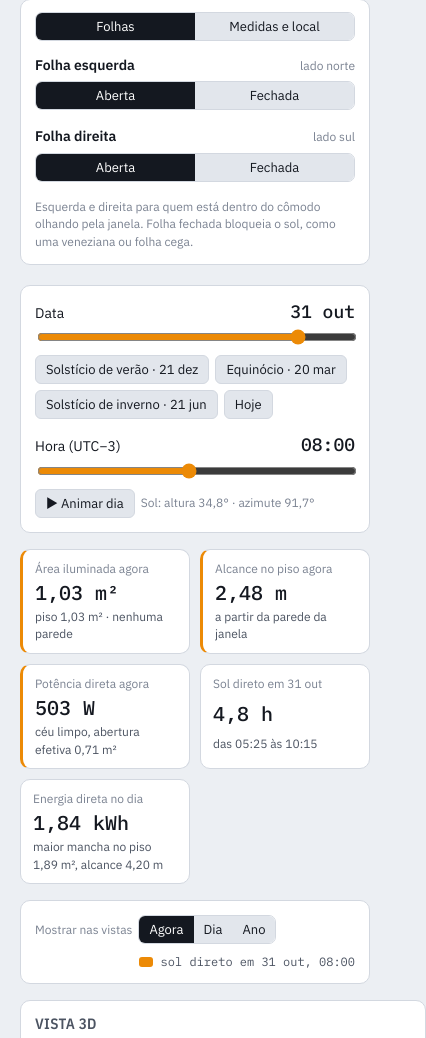
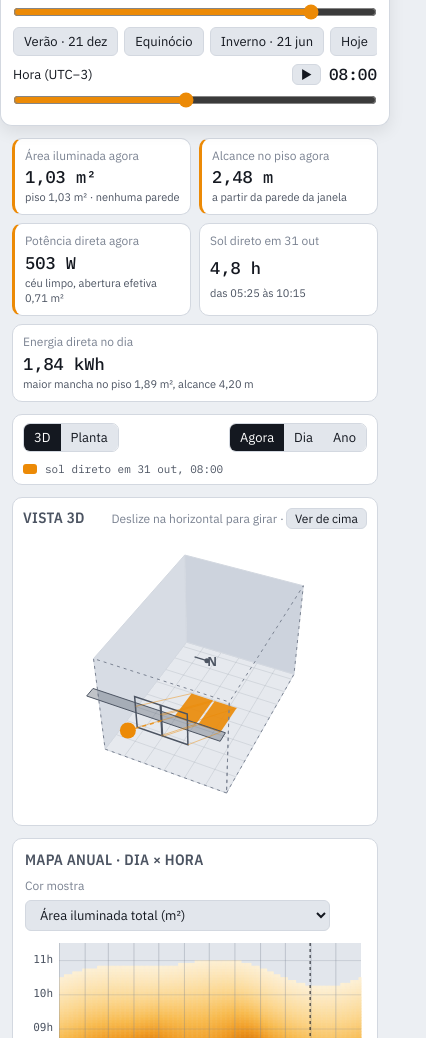
Before and after one commit to agamemnon140/insolacao-comodo, a plain HTML site: page index.html in a window 390 px wide. Shown: the part 116-1154 px from the top of the page, 426 px wide, since content can reach past the window. Drawn offline with nearby package versions, Linux system fonts and the light colour scheme.

Commit message:
Layout para celular: controles fixos no topo, vistas 3D/planta alternáveis, gráficos sem estouro de largura
Co-Authored-By: Claude Opus 5.5 <noreply@anthropic.com>
Claude-Session: https://claude.ai/code/session_01LibDBUrx9FFgk6AfCSiQcJ

```diff
--- a/index.html
+++ b/index.html
@@ -83,8 +83,13 @@ button.play{min-width:84px}
 .views{display:grid;grid-template-columns:minmax(0,1fr) minmax(0,1fr);gap:16px}
 .vhead{display:flex;flex-wrap:wrap;justify-content:space-between;align-items:center;gap:8px;margin-bottom:8px}
 .hint{font-size:12px;color:var(--ink-3)}
-canvas{display:block;touch-action:none}
-#c3d{cursor:grab}
+canvas{display:block}
+.cvw{min-width:0;overflow:hidden}
+#c3d{cursor:grab;touch-action:pan-y}
+button,select{touch-action:manipulation}
+button.mini{font-size:12px;padding:2px 8px;margin-left:2px}
+.presets{margin-top:4px}
+.short,.mobonly,.seg.mobonly{display:none}
 #c3d:active{cursor:grabbing}
 .legend{display:flex;align-items:center;gap:8px;font:12px var(--font-mono);color:var(--ink-2);margin-top:8px}
 .legend .bar{flex:0 1 220px;height:10px;border-radius:5px}
@@ -112,8 +117,41 @@ canvas{display:block;touch-action:none}
 .modebar .legend span{white-space:nowrap}
 @media (max-width:980px){
   .wrap{grid-template-columns:1fr}
-  aside{position:static}
+  aside{position:static;order:2}
+  main{order:1}
   .views,.charts,.ctl{grid-template-columns:1fr}
+}
+@media (max-width:720px){
+  body{font-size:13px}
+  .wrap{padding:10px 12px 28px;gap:12px}
+  main{gap:12px}
+  header{gap:2px}
+  h1{font-size:22px}
+  .sub{font-size:12px}
+  .card{padding:12px}
+  .short{display:inline}.long,.deskonly{display:none}
+  .mobonly,.seg.mobonly{display:inline-flex}
+  .ctlcard{position:sticky;top:0;z-index:5;margin:0 -12px;border-radius:0 0 12px 12px;border-top:0;padding:8px 12px 10px;box-shadow:0 6px 16px rgba(0,0,0,.08)}
+  .ctl{gap:6px}
+  .sl{gap:0}
+  .sl .val{font-size:16px}
+  input[type=range]{height:30px;margin:0}
+  .presets{flex-wrap:nowrap;overflow-x:auto;scrollbar-width:none;margin-top:0;padding-bottom:2px}
+  .presets::-webkit-scrollbar{display:none}
+  .presets button,.presets .hint{flex:0 0 auto;white-space:nowrap}
+  .tiles{grid-template-columns:1fr 1fr;gap:8px}
+  .tile{padding:8px 10px}
+  .tile .v{font-size:17px}
+  .tile .d{font-size:11px}
+  .tile:last-child:nth-child(odd){grid-column:1/-1}
+  .modebar{padding:8px 10px}
+  .playrow{display:none}
+  .sl .top .pm{display:inline-flex;align-items:center;gap:8px}
+  .modebar .legend{flex-basis:100%;justify-content:flex-start;font-size:11px}
+  .views .card{padding:10px}
+  .views.show-plan .v3d,.views:not(.show-plan) .vplan{display:none}
+  .vhead{margin-bottom:4px}
+  .notes ul{padding-left:16px}
 }
 @media (prefers-reduced-motion: reduce){ .tip{transition:none} }
 </style>
@@ -122,7 +160,7 @@ canvas{display:block;touch-action:none}
 <div class="wrap">
   <header>
     <h1>Insolação do cômodo</h1>
-    <span class="sub">Janela voltada a leste em Valinhos (SP) · sol direto que entra pela janela, dia a dia, ao longo de 2026</span>
+    <span class="sub">Janela a leste em Valinhos (SP) · sol direto que entra pela janela ao longo de 2026</span>
   </header>
 
   <aside>
@@ -180,22 +218,22 @@ canvas{display:block;touch-action:none}
   </aside>
 
   <main>
-    <div class="card">
+    <div class="card ctlcard" id="ctlCard">
       <div class="ctl">
         <div class="sl">
           <div class="top"><label for="sDay">Data</label><span class="val" id="vDay">31 out</span></div>
           <input id="sDay" type="range" min="1" max="365" step="1" value="304">
-          <div class="row" style="margin-top:4px">
-            <button data-doy="355" type="button">Solstício de verão · 21 dez</button>
-            <button data-doy="79" type="button">Equinócio · 20 mar</button>
-            <button data-doy="172" type="button">Solstício de inverno · 21 jun</button>
+          <div class="row presets">
+            <button data-doy="355" type="button"><span class="long">Solstício de verão · </span><span class="short">Verão · </span>21 dez</button>
+            <button data-doy="79" type="button">Equinócio<span class="long"> · 20 mar</span></button>
+            <button data-doy="172" type="button"><span class="long">Solstício de inverno · </span><span class="short">Inverno · </span>21 jun</button>
             <button data-doy="304" type="button">Hoje</button>
           </div>
         </div>
         <div class="sl">
-          <div class="top"><label for="sMin">Hora (UTC−3)</label><span class="val" id="vMin">08:00</span></div>
+          <div class="top"><label for="sMin">Hora (UTC−3)</label><span class="pm"><button type="button" class="mini mobonly" id="bPlayM" aria-label="Animar o dia">▶</button><span class="val" id="vMin">08:00</span></span></div>
           <input id="sMin" type="range" min="240" max="1200" step="1" value="480">
-          <div class="row" style="margin-top:4px">
+          <div class="row presets playrow">
             <button id="bPlay" class="play" type="button">▶ Animar dia</button>
             <span class="hint" id="sunInfo"></span>
           </div>
@@ -206,8 +244,12 @@ canvas{display:block;touch-action:none}
     <div class="tiles" id="tiles"></div>
 
     <div class="card modebar">
+      <div class="seg mobonly" role="group" aria-label="Vista">
+        <button type="button" data-view="3d" class="on">3D</button>
+        <button type="button" data-view="plan">Planta</button>
+      </div>
       <div class="row">
-        <span class="hint">Mostrar nas vistas</span>
+        <span class="hint deskonly">Mostrar nas vistas</span>
         <div class="seg" role="group" aria-label="O que as vistas mostram">
           <button type="button" data-mode="instant" class="on">Agora</button>
           <button type="button" data-mode="day">Dia</button>
@@ -216,14 +258,14 @@ canvas{display:block;touch-action:none}
       </div>
       <div class="legend" id="planLegend"></div>
     </div>
-    <div class="views">
-      <div class="card">
-        <div class="vhead"><h2>Vista 3D</h2><span class="hint">Arraste para girar · paredes voltadas para você ficam ocultas</span></div>
-        <canvas id="c3d" aria-label="Vista 3D do cômodo com a mancha de sol"></canvas>
+    <div class="views" id="views">
+      <div class="card v3d">
+        <div class="vhead"><h2>Vista 3D</h2><span class="hint"><span class="deskonly">Arraste para girar · </span><span class="mobonly">Deslize na horizontal para girar · </span><button type="button" id="bTop" class="mini">Ver de cima</button></span></div>
+        <div class="cvw"><canvas id="c3d" aria-label="Vista 3D do cômodo com a mancha de sol"></canvas></div>
       </div>
-      <div class="card">
+      <div class="card vplan">
         <div class="vhead"><h2>Planta rebatida</h2><span class="hint">Paredes abertas para fora; a borda junto ao piso é o rodapé</span></div>
-        <canvas id="cPlan" aria-label="Planta do cômodo com paredes rebatidas"></canvas>
+        <div class="cvw"><canvas id="cPlan" aria-label="Planta do cômodo com paredes rebatidas"></canvas></div>
       </div>
     </div>
 
@@ -239,14 +281,14 @@ canvas{display:block;touch-action:none}
           </select>
         </div>
       </div>
-      <div><canvas id="cHeat" aria-label="Mapa anual de insolação por dia e hora"></canvas></div>
+      <div class="cvw"><canvas id="cHeat" aria-label="Mapa anual de insolação por dia e hora"></canvas></div>
       <div class="legend" id="heatLegend"></div>
-      <div class="hint" style="margin-top:4px">Clique no mapa para ir até aquele dia e horário. Faixa cinza = sem sol direto.</div>
+      <div class="hint" style="margin-top:4px">Toque ou clique no mapa para ir até aquele dia e horário. Faixa cinza = sem sol direto.</div>
     </div>
 
     <div class="charts">
-      <div class="card"><div class="vhead"><h2>Horas de sol direto por dia</h2></div><canvas id="cHours"></canvas></div>
-      <div class="card"><div class="vhead"><h2>Energia solar direta por dia · kWh</h2></div><canvas id="cKwh"></canvas></div>
+      <div class="card"><div class="vhead"><h2>Horas de sol direto por dia</h2></div><div class="cvw"><canvas id="cHours"></canvas></div></div>
+      <div class="card"><div class="vhead"><h2>Energia solar direta por dia · kWh</h2></div><div class="cvw"><canvas id="cKwh"></canvas></div></div>
     </div>
 
     <div class="card notes">
@@ -428,8 +470,9 @@ const CARD=['norte','nordeste','leste','sudeste','sul','sudoeste','oeste','noroe
 const cardinal=az=>CARD[Math.round((((az%360)+360)%360)/45)%8];
 function faceNames(){return {win:'Parede da janela ('+cardinal(P.facade)+')',back:'Parede do fundo ('+cardinal(P.facade+180)+')',left:'Parede '+cardinal(P.facade-90),right:'Parede '+cardinal(P.facade+90),floor:'Piso'};}
 
+function boxW(el){const cs=getComputedStyle(el);return el.clientWidth-parseFloat(cs.paddingLeft)-parseFloat(cs.paddingRight);}
 function setupCanvas(cv,h){
-  const dpr=window.devicePixelRatio||1, w=Math.max(200,cv.parentElement.clientWidth);
+  const dpr=window.devicePixelRatio||1, w=Math.max(200,boxW(cv.parentElement));
   cv.style.width=w+'px'; cv.style.height=h+'px'; cv.width=Math.round(w*dpr); cv.height=Math.round(h*dpr);
   const ctx=cv.getContext('2d'); ctx.setTransform(dpr,0,0,dpr,0,0); return {ctx,w,h};
 }
@@ -440,8 +483,8 @@ const cross=(a,b)=>[a[1]*b[2]-a[2]*b[1],a[2]*b[0]-a[0]*b[2],a[0]*b[1]-a[1]*b[0]]
 const norm=a=>{const l=Math.hypot(...a);return [a[0]/l,a[1]/l,a[2]/l];};
 let E=null;
 function draw3D(){
-  const cv=document.getElementById('c3d'), w0=cv.parentElement.clientWidth;
-  const {ctx,w,h}=setupCanvas(cv,Math.round(clamp(w0*0.82,260,470)));
+  const cv=document.getElementById('c3d'), w0=boxW(cv.parentElement);
+  const {ctx,w,h}=setupCanvas(cv,Math.round(clamp(w0*0.82,240,470)));
   const v=state.view, tgt=[P.L/2,P.W/2,P.H*0.4], R=3*Math.hypot(P.L,P.W,P.H), cp=Math.cos(v.pitch*rad);
   const cam=[tgt[0]+R*cp*Math.cos(v.yaw*rad),tgt[1]+R*cp*Math.sin(v.yaw*rad),tgt[2]+R*Math.sin(v.pitch*rad)];
   const fwd=norm(sub(tgt,cam)), right=norm(cross(fwd,[0,0,1])), up=cross(right,fwd);
@@ -513,8 +556,8 @@ function draw3D(){
 
 /* ---------- Planta rebatida ---------- */
 function drawPlan(){
-  const cv=document.getElementById('cPlan'), w0=cv.parentElement.clientWidth;
-  const {ctx,w,h}=setupCanvas(cv,Math.round(clamp(w0*0.82,260,470)));
+  const cv=document.getElementById('cPlan'), w0=boxW(cv.parentElement);
+  const {ctx,w,h}=setupCanvas(cv,Math.round(clamp(w0*1.05,260,470)));
   const X0=-P.H,X1=P.W+P.H,Y0=-P.H,Y1=P.L+P.H,pad=14;
   const sc=Math.min((w-2*pad)/(X1-X0),(h-2*pad)/(Y1-Y0));
   const ox=(w-sc*(X1-X0))/2-sc*X0, oy=(h-sc*(Y1-Y0))/2-sc*Y0;
@@ -563,8 +606,8 @@ const MSTART=[...Array(12)].map((_,m)=>Math.round((Date.UTC(P.year,m,1)-Date.UTC
 let heatGeom=null;
 function metricInfo(){return {total:{u:'m²',d:2},floor:{u:'m²',d:2},power:{u:'W',d:0}}[state.metric];}
 function drawHeat(){
-  const cv=document.getElementById('cHeat'), {ctx,w,h}=setupCanvas(cv,300);
-  const m={l:44,r:10,t:8,b:24}, pw=w-m.l-m.r, ph=h-m.t-m.b, r0=ANN.r0, r1=ANN.r1, nr=r1-r0+1;
+  const cv=document.getElementById('cHeat'), narrow=boxW(cv.parentElement)<520, {ctx,w,h}=setupCanvas(cv,narrow?260:300);
+  const m={l:narrow?34:44,r:narrow?4:10,t:8,b:24}, pw=w-m.l-m.r, ph=h-m.t-m.b, r0=ANN.r0, r1=ANN.r1, nr=r1-r0+1;
   const arr=ANN[state.metric]; let vmax=0; for(const v of arr) if(v>vmax)vmax=v;
   const cw=pw/NDAYS, rh=ph/nr;
   ctx.fillStyle=css('--surface-2'); ctx.fillRect(m.l,m.t,pw,ph);
@@ -574,7 +617,7 @@ function drawHeat(){
   const tA=T0+r0*STEP, tB=T0+(r1+1)*STEP;
   for(let t=Math.ceil(tA/60)*60;t<=tB;t+=60){const y=m.t+ph-(t-tA)/STEP*rh; ctx.fillText(fmtTime(t).slice(0,2)+'h',m.l-6,y); ctx.fillStyle=alpha(ink3,0.25); ctx.fillRect(m.l,y,pw,1); ctx.fillStyle=ink2;}
   ctx.textAlign='left'; ctx.textBaseline='top';
-  MSTART.forEach((d,i)=>{const x=m.l+(d-1)*cw; ctx.fillStyle=alpha(ink3,0.35); ctx.fillRect(x,m.t,1,ph); ctx.fillStyle=ink2; ctx.fillText(MONTHS[i],x+3,m.t+ph+6);});
+  MSTART.forEach((d,i)=>{const x=m.l+(d-1)*cw; ctx.fillStyle=alpha(ink3,0.35); ctx.fillRect(x,m.t,1,ph); ctx.fillStyle=ink2; if(!narrow||i%2===0) ctx.fillText(MONTHS[i],x+3,m.t+ph+6);});
   // marcador
   const x=m.l+(state.doy-0.5)*cw, y=m.t+ph-(state.minute-tA)/STEP*rh;
   ctx.strokeStyle=ink; ctx.lineWidth=1; ctx.setLineDash([3,3]);
@@ -596,7 +639,7 @@ function heatHit(ev){
 /* ---------- Séries diárias ---------- */
 const lineGeom={};
 function drawLine(id,vals,dec,unit){
-  const cv=document.getElementById(id), {ctx,w,h}=setupCanvas(cv,190);
+  const cv=document.getElementById(id), {ctx,w,h}=setupCanvas(cv,boxW(cv.parentElement)<520?160:190);
   const m={l:40,r:12,t:12,b:24}, pw=w-m.l-m.r, ph=h-m.t-m.b;
   const vm=Math.max(...vals)*1.05||1, p10=Math.pow(10,Math.floor(Math.log10(vm/4))), st=[1,2,2.5,5,10].map(k=>k*p10).find(k=>k>=vm/4), nt=Math.ceil(vm/st), ymax=st*nt;
   const tdec=st<1?(st*10%1?2:1):(st%1?1:0), X=d=>m.l+(d-0.5)/NDAYS*pw, Y=v=>m.t+ph-v/ymax*ph;
@@ -682,13 +725,20 @@ function tick(ts){
     let m=state.minute+2; if(m>dd.last+30||m<dd.first-30) m=dd.first-20; setMin(m);}
   requestAnimationFrame(tick);
 }
-function stopPlay(){state.playing=false; bPlay.textContent='▶ Animar dia'; bPlay.classList.remove('on');}
-bPlay.addEventListener('click',()=>{if(state.playing){stopPlay();return;} state.playing=true; bPlay.textContent='❚❚ Pausar'; bPlay.classList.add('on'); requestAnimationFrame(tick);});
+const bPlayM=document.getElementById('bPlayM'); bPlayM.addEventListener('click',()=>bPlay.click());
+function stopPlay(){state.playing=false; bPlay.textContent='▶ Animar dia'; bPlay.classList.remove('on'); bPlayM.textContent='▶'; bPlayM.classList.remove('on');}
+bPlay.addEventListener('click',()=>{if(state.playing){stopPlay();return;} state.playing=true; bPlay.textContent='❚❚ Pausar'; bPlay.classList.add('on'); bPlayM.textContent='❚❚'; bPlayM.classList.add('on'); requestAnimationFrame(tick);});
 
 // arrastar 3D
 const c3d=document.getElementById('c3d'); let drag=null;
-c3d.addEventListener('pointerdown',e=>{drag={x:e.clientX,y:e.clientY,yaw:state.view.yaw,pitch:state.view.pitch}; c3d.setPointerCapture(e.pointerId);});
-c3d.addEventListener('pointermove',e=>{if(!drag)return; state.view.yaw=drag.yaw-(e.clientX-drag.x)*0.5; state.view.pitch=clamp(drag.pitch+(e.clientY-drag.y)*0.4,8,88); draw3D();});
+c3d.addEventListener('pointerdown',e=>{drag={x:e.clientX,y:e.clientY,yaw:state.view.yaw,pitch:state.view.pitch,touch:e.pointerType==='touch'}; if(!drag.touch) c3d.setPointerCapture(e.pointerId);});
+let raf3=0;
+c3d.addEventListener('pointermove',e=>{if(!drag)return; state.view.yaw=drag.yaw-(e.clientX-drag.x)*0.5; if(!drag.touch) state.view.pitch=clamp(drag.pitch+(e.clientY-drag.y)*0.4,8,88);
+  if(!raf3) raf3=requestAnimationFrame(()=>{raf3=0;draw3D();});});
+document.getElementById('bTop').addEventListener('click',e=>{const top=state.view.pitch<80; state.view.pitch=top?88:42; e.target.textContent=top?'Ver inclinado':'Ver de cima'; draw3D();});
+document.querySelectorAll('[data-view]').forEach(b=>b.addEventListener('click',()=>{
+  document.querySelectorAll('[data-view]').forEach(x=>x.classList.toggle('on',x===b));
+  document.getElementById('views').classList.toggle('show-plan',b.dataset.view==='plan'); draw3D(); drawPlan();}));
 c3d.addEventListener('pointerup',()=>drag=null); c3d.addEventListener('pointercancel',()=>drag=null);
 
 // tooltips
@@ -708,11 +758,12 @@ for(const id of ['cHours','cKwh']){
 }
 
 // tema e redimensionamento
-let rT=null; window.addEventListener('resize',()=>{clearTimeout(rT); rT=setTimeout(renderAll,120);});
+function stickyOffset(){const c=document.getElementById('ctlCard'),mb=document.querySelector('.modebar'); mb.style.top=(getComputedStyle(c).position==='sticky'?c.offsetHeight-1:0)+'px';}
+let rT=null, lastW=window.innerWidth; window.addEventListener('resize',()=>{clearTimeout(rT); rT=setTimeout(()=>{stickyOffset(); if(Math.abs(window.innerWidth-lastW)>2){lastW=window.innerWidth; renderAll();}},120);});
 try{matchMedia('(prefers-color-scheme: dark)').addEventListener('change',renderAll);}catch(_){}
 new MutationObserver(renderAll).observe(document.documentElement,{attributes:true,attributeFilter:['data-theme']});
 
-readParams(); ANN=computeAnnual(); renderAll();
+readParams(); ANN=computeAnnual(); renderAll(); stickyOffset();
 if('serviceWorker' in navigator && location.hostname.endsWith('github.io')){try{navigator.serviceWorker.register('sw.js').catch(()=>{});}catch(_){}}
 </script>
 </body>
--- a/sw.js
+++ b/sw.js
@@ -1,4 +1,4 @@
-const CACHE='insolacao-v2';
+const CACHE='insolacao-v3';
 const ASSETS=['./','index.html','manifest.webmanifest','icon-192.png','icon-512.png','apple-touch-icon.png'];
 self.addEventListener('install',e=>{e.waitUntil(caches.open(CACHE).then(c=>c.addAll(ASSETS)).then(()=>self.skipWaiting()));});
 self.addEventListener('activate',e=>{e.waitUntil(caches.keys().then(ks=>Promise.all(ks.filter(k=>k!==CACHE).map(k=>caches.delete(k)))).then(()=>self.clients.claim()));});
```
